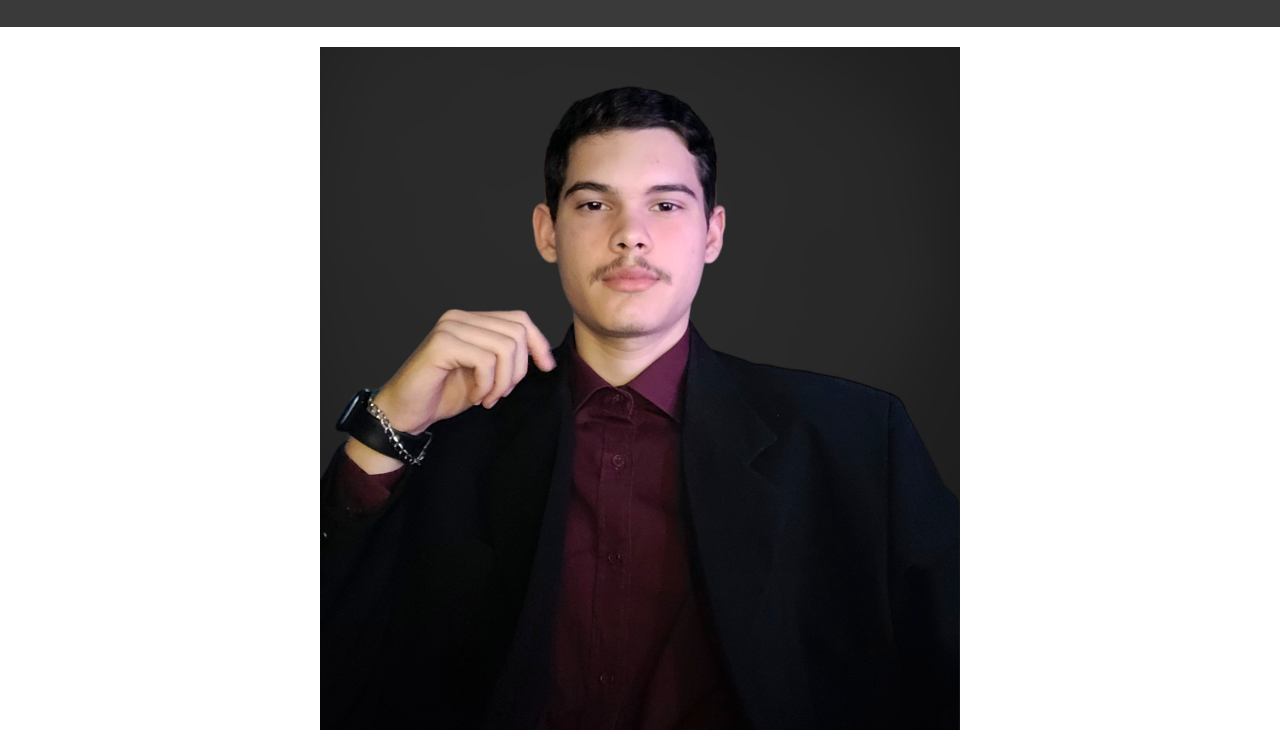
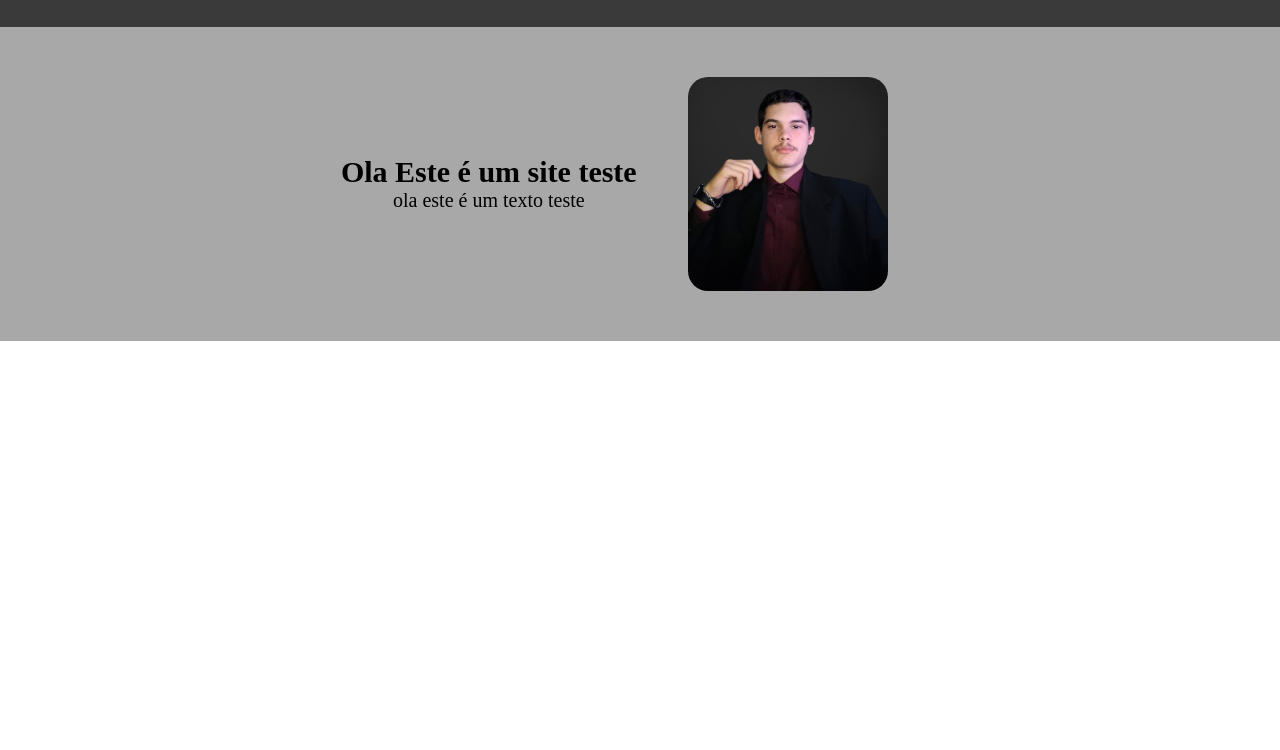
Before and after one commit to MateusTMF/portfolio, a plain HTML site: page projeto01/projetoex01.html in a window 1280 px wide. Shown: the part 52-802 px from the top of the page. Drawn offline with Linux system fonts and the light colour scheme.

Commit message:
Atualização

```diff
--- a/projeto01/projetoex01.html
+++ b/projeto01/projetoex01.html
@@ -26,7 +26,11 @@
         </div>
     </header>
     <main>
-        <section>
+        <section class="topo-site">
+            <div class="texto-topo-site">
+                <h1>Ola Este é um site teste</h1>
+                <p>ola este é um texto teste</p>
+            </div>
             <img src="imagens/foto.png" alt="">
         </section>
     </main>
--- a/projeto01/style.css
+++ b/projeto01/style.css
@@ -2,6 +2,14 @@
     margin: 0;
     padding: 0;
     box-sizing: border-box;
+}
+
+h1{
+    font-size: 30px;
+}
+
+p{
+    font-size: 20px;
 }
 
 body{
@@ -22,15 +30,25 @@ header .navbar a{
     text-decoration: none;
 }
 
-/* Corpo do site */
+/* topo do site */
 
-main section{
+.topo-site{
+    background-color: rgb(168, 168, 168);
+}
+
+.texto-topo-site{
+    text-align: center;
+}
+
+
+main .topo-site{
     display: flex;
     align-items: center;
     justify-content: center;
 }
 
 main section img{
-    width: 80vb;
-    margin: 20px;
+    width: 200px;
+    margin: 50px 4%;
+    border-radius: 20px;
 }
```
